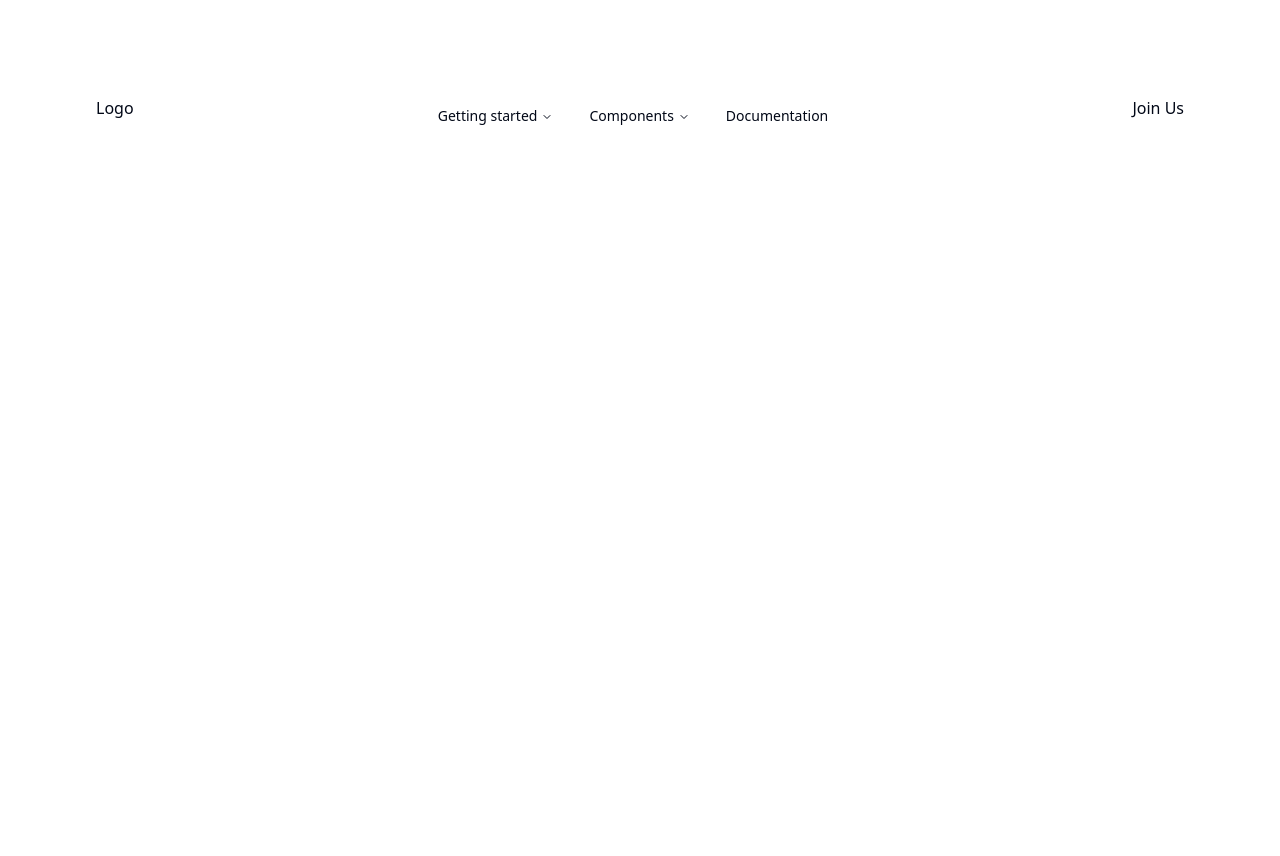
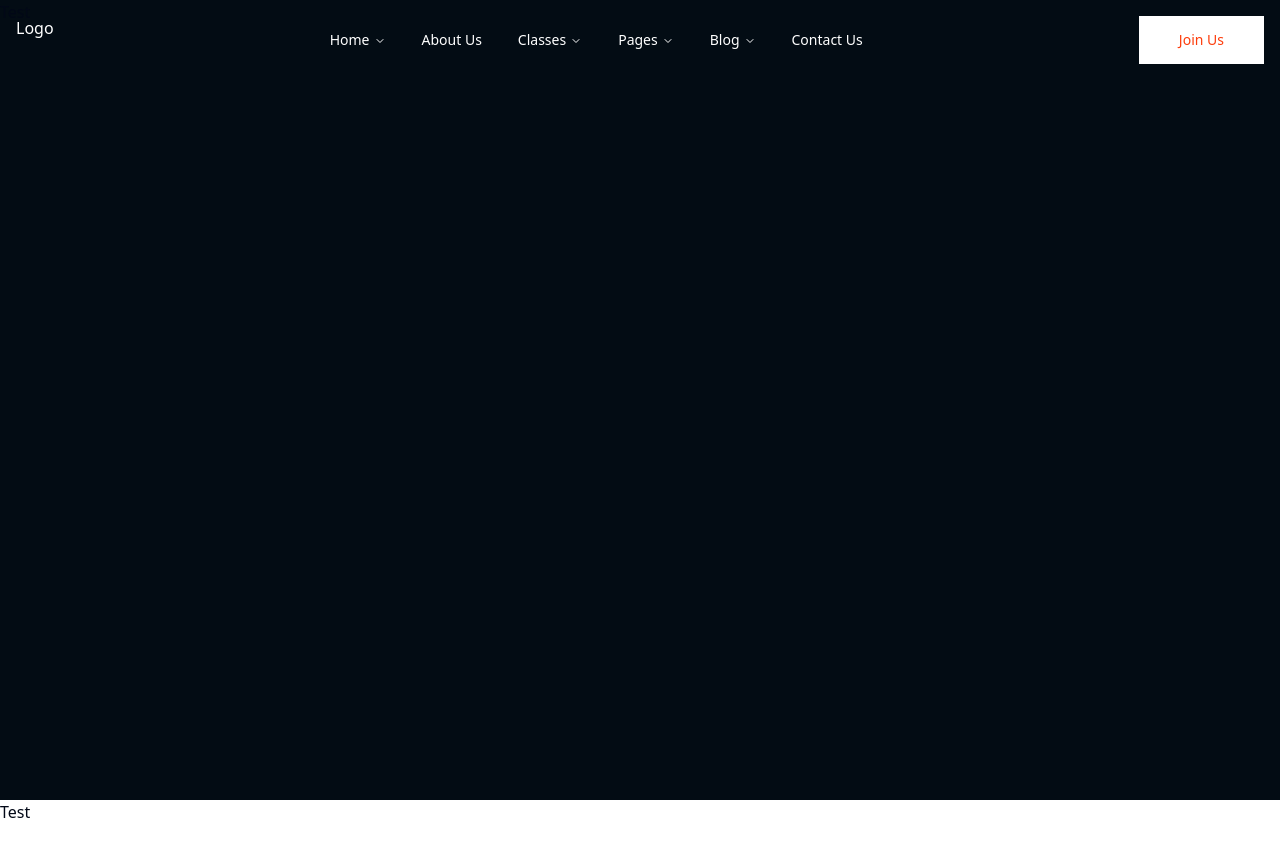
Before and after one commit to JoaquinHAcosta/gymPage, a Next.js app: page / in a window 1280 px wide. Shown: the top 856 px of the page. Before the commit the page ends 800 px from the top, so only its background shows below. Built offline with nearby package versions, Linux system fonts and the light colour scheme.

Commit message:
navbar 50

```diff
--- a/package.json
+++ b/package.json
@@ -10,6 +10,7 @@
   },
   "dependencies": {
     "@radix-ui/react-navigation-menu": "^1.2.0",
+    "@radix-ui/react-slot": "^1.1.0",
     "class-variance-authority": "^0.7.0",
     "clsx": "^2.1.1",
     "lucide-react": "^0.400.0",
--- a/src/app/layout.tsx
+++ b/src/app/layout.tsx
@@ -2,6 +2,7 @@
 import { Inter as FontSans } from 'next/font/google'
 import './globals.css'
 import { cn } from '@/lib/utils'
+import { Header } from '@/components/Header/Header'
 
 const fontSans = FontSans({
   subsets: ['latin'],
@@ -26,8 +27,9 @@
           fontSans.variable
         )}
       >
+        <Header />
         {children}
-      </body>{' '}
+      </body>
     </html>
   )
 }
--- a/src/app/page.tsx
+++ b/src/app/page.tsx
@@ -2,8 +2,9 @@
 
 export default function Home() {
   return (
-    <main className="flex min-h-screen flex-col items-center justify-between p-24">
-      <Header />
+    <main className="flex min-h-screen flex-col items-center justify-between">
+      <section className="bg-[#030c14] w-full h-screen">Test</section>
+      <section className="bg-white w-full h-screen">Test</section>
     </main>
   )
 }
--- a/src/components/Header/Header.tsx
+++ b/src/components/Header/Header.tsx
@@ -1,12 +1,17 @@
 import Link from 'next/link'
-import { NavigationMenuDemo } from './Buttons'
+import { NavButtons } from './NavButtons'
+import { Button } from '../ui/button'
 
 export const Header = () => {
   return (
-    <nav className="w-full flex justify-between bg-transparent">
-      <div>Logo</div>
-      <NavigationMenuDemo />
-      <div>Join Us</div>
+    <nav className="bg-black w-full flex justify-between bg-transparent p-4 absolute">
+      <div className="text-white">Logo</div>
+      <NavButtons />
+      <div className="items-center bg-red-600 w-max">
+        <Button variant={'style1'} size={'mainsize'}>
+          Join Us
+        </Button>
+      </div>
     </nav>
   )
 }
--- a/src/components/Header/Buttons.tsx
+++ b/src/components/Header/NavButtons.tsx
@@ -53,12 +53,14 @@
   },
 ]
 
-export function NavigationMenuDemo() {
+export function NavButtons() {
   return (
     <NavigationMenu>
       <NavigationMenuList>
         <NavigationMenuItem>
-          <NavigationMenuTrigger>Getting started</NavigationMenuTrigger>
+          <NavigationMenuTrigger className="bg-transparent text-white">
+            Home
+          </NavigationMenuTrigger>
           <NavigationMenuContent>
             <ul className="grid gap-3 p-4 md:w-[400px] lg:w-[500px] lg:grid-cols-[.75fr_1fr]">
               <li className="row-span-3">
@@ -91,7 +93,46 @@
           </NavigationMenuContent>
         </NavigationMenuItem>
         <NavigationMenuItem>
-          <NavigationMenuTrigger>Components</NavigationMenuTrigger>
+          <Link href="/docs" legacyBehavior passHref>
+            <NavigationMenuLink className={navigationMenuTriggerStyle()}>
+              About Us
+            </NavigationMenuLink>
+          </Link>
+        </NavigationMenuItem>
+        <NavigationMenuItem>
+          <NavigationMenuTrigger>Classes</NavigationMenuTrigger>
+          <NavigationMenuContent>
+            <ul className="grid w-[400px] gap-3 p-4 md:w-[500px] md:grid-cols-2 lg:w-[600px] ">
+              {components.map((component) => (
+                <ListItem
+                  key={component.title}
+                  title={component.title}
+                  href={component.href}
+                >
+                  {component.description}
+                </ListItem>
+              ))}
+            </ul>
+          </NavigationMenuContent>
+        </NavigationMenuItem>
+        <NavigationMenuItem>
+          <NavigationMenuTrigger>Pages</NavigationMenuTrigger>
+          <NavigationMenuContent>
+            <ul className="grid w-[400px] gap-3 p-4 md:w-[500px] md:grid-cols-2 lg:w-[600px] ">
+              {components.map((component) => (
+                <ListItem
+                  key={component.title}
+                  title={component.title}
+                  href={component.href}
+                >
+                  {component.description}
+                </ListItem>
+              ))}
+            </ul>
+          </NavigationMenuContent>
+        </NavigationMenuItem>
+        <NavigationMenuItem>
+          <NavigationMenuTrigger>Blog</NavigationMenuTrigger>
           <NavigationMenuContent>
             <ul className="grid w-[400px] gap-3 p-4 md:w-[500px] md:grid-cols-2 lg:w-[600px] ">
               {components.map((component) => (
@@ -109,7 +150,7 @@
         <NavigationMenuItem>
           <Link href="/docs" legacyBehavior passHref>
             <NavigationMenuLink className={navigationMenuTriggerStyle()}>
-              Documentation
+              Contact Us
             </NavigationMenuLink>
           </Link>
         </NavigationMenuItem>
--- /dev/null
+++ b/src/components/ui/button.tsx
@@ -0,0 +1,61 @@
+import * as React from 'react'
+import { Slot } from '@radix-ui/react-slot'
+import { cva, type VariantProps } from 'class-variance-authority'
+
+import { cn } from '@/lib/utils'
+
+const buttonVariants = cva(
+  'inline-flex items-center justify-center whitespace-nowrap rounded-md text-sm font-medium ring-offset-background transition-colors focus-visible:outline-none focus-visible:ring-2 focus-visible:ring-ring focus-visible:ring-offset-2 disabled:pointer-events-none disabled:opacity-50',
+  {
+    variants: {
+      variant: {
+        default: 'bg-primary text-primary-foreground hover:bg-primary/90',
+        destructive:
+          'bg-destructive text-destructive-foreground hover:bg-destructive/90',
+        outline:
+          'border border-input bg-background hover:bg-accent hover:text-accent-foreground',
+        secondary:
+          'bg-secondary text-secondary-foreground hover:bg-secondary/80',
+        ghost: 'hover:bg-accent hover:text-accent-foreground',
+        link: 'text-primary underline-offset-4 hover:underline',
+        style1:
+          'rounded-none bg-white text-[#FD3D0C] hover:bg-[#FD3D0C] hover:text-white',
+        style2:
+          'rounded-none bg-transparent text-[#FD3D0C] hover:bg-[#FD3D0C] hover:text-white',
+      },
+      size: {
+        default: 'h-10 px-4 py-2',
+        sm: 'h-9 rounded-md px-3',
+        lg: 'h-11 rounded-md px-8',
+        icon: 'h-10 w-10',
+        mainsize: 'h-12 px-10',
+      },
+    },
+    defaultVariants: {
+      variant: 'default',
+      size: 'default',
+    },
+  }
+)
+
+export interface ButtonProps
+  extends React.ButtonHTMLAttributes<HTMLButtonElement>,
+    VariantProps<typeof buttonVariants> {
+  asChild?: boolean
+}
+
+const Button = React.forwardRef<HTMLButtonElement, ButtonProps>(
+  ({ className, variant, size, asChild = false, ...props }, ref) => {
+    const Comp = asChild ? Slot : 'button'
+    return (
+      <Comp
+        className={cn(buttonVariants({ variant, size, className }))}
+        ref={ref}
+        {...props}
+      />
+    )
+  }
+)
+Button.displayName = 'Button'
+
+export { Button, buttonVariants }
--- a/src/components/ui/navigation-menu.tsx
+++ b/src/components/ui/navigation-menu.tsx
@@ -1,9 +1,9 @@
-import * as React from "react"
-import * as NavigationMenuPrimitive from "@radix-ui/react-navigation-menu"
-import { cva } from "class-variance-authority"
-import { ChevronDown } from "lucide-react"
+import * as React from 'react'
+import * as NavigationMenuPrimitive from '@radix-ui/react-navigation-menu'
+import { cva } from 'class-variance-authority'
+import { ChevronDown } from 'lucide-react'
 
-import { cn } from "@/lib/utils"
+import { cn } from '@/lib/utils'
 
 const NavigationMenu = React.forwardRef<
   React.ElementRef<typeof NavigationMenuPrimitive.Root>,
@@ -12,7 +12,7 @@
   <NavigationMenuPrimitive.Root
     ref={ref}
     className={cn(
-      "relative z-10 flex max-w-max flex-1 items-center justify-center",
+      'relative z-10 flex max-w-max flex-1 items-center justify-center',
       className
     )}
     {...props}
@@ -30,7 +30,7 @@
   <NavigationMenuPrimitive.List
     ref={ref}
     className={cn(
-      "group flex flex-1 list-none items-center justify-center space-x-1",
+      'group flex flex-1 list-none items-center justify-center space-x-1',
       className
     )}
     {...props}
@@ -41,7 +41,7 @@
 const NavigationMenuItem = NavigationMenuPrimitive.Item
 
 const navigationMenuTriggerStyle = cva(
-  "group inline-flex h-10 w-max items-center justify-center rounded-md bg-background px-4 py-2 text-sm font-medium transition-colors hover:bg-accent hover:text-accent-foreground focus:bg-accent focus:text-accent-foreground focus:outline-none disabled:pointer-events-none disabled:opacity-50 data-[active]:bg-accent/50 data-[state=open]:bg-accent/50"
+  'group inline-flex h-10 w-max items-center justify-center rounded-md bg-transparent text-white px-4 py-2 text-sm font-medium transition-colors hover:bg-white hover:text-[#FD3D0C] focus:bg-accent focus:text-accent-foreground focus:outline-none disabled:pointer-events-none disabled:opacity-50 data-[active]:bg-accent/50 data-[state=open]:bg-accent/50'
 )
 
 const NavigationMenuTrigger = React.forwardRef<
@@ -50,10 +50,10 @@
 >(({ className, children, ...props }, ref) => (
   <NavigationMenuPrimitive.Trigger
     ref={ref}
-    className={cn(navigationMenuTriggerStyle(), "group", className)}
+    className={cn(navigationMenuTriggerStyle(), 'group', className)}
     {...props}
   >
-    {children}{" "}
+    {children}{' '}
     <ChevronDown
       className="relative top-[1px] ml-1 h-3 w-3 transition duration-200 group-data-[state=open]:rotate-180"
       aria-hidden="true"
@@ -69,7 +69,7 @@
   <NavigationMenuPrimitive.Content
     ref={ref}
     className={cn(
-      "left-0 top-0 w-full data-[motion^=from-]:animate-in data-[motion^=to-]:animate-out data-[motion^=from-]:fade-in data-[motion^=to-]:fade-out data-[motion=from-end]:slide-in-from-right-52 data-[motion=from-start]:slide-in-from-left-52 data-[motion=to-end]:slide-out-to-right-52 data-[motion=to-start]:slide-out-to-left-52 md:absolute md:w-auto ",
+      'left-0 top-0 w-full data-[motion^=from-]:animate-in data-[motion^=to-]:animate-out data-[motion^=from-]:fade-in data-[motion^=to-]:fade-out data-[motion=from-end]:slide-in-from-right-52 data-[motion=from-start]:slide-in-from-left-52 data-[motion=to-end]:slide-out-to-right-52 data-[motion=to-start]:slide-out-to-left-52 md:absolute md:w-auto ',
       className
     )}
     {...props}
@@ -83,10 +83,10 @@
   React.ElementRef<typeof NavigationMenuPrimitive.Viewport>,
   React.ComponentPropsWithoutRef<typeof NavigationMenuPrimitive.Viewport>
 >(({ className, ...props }, ref) => (
-  <div className={cn("absolute left-0 top-full flex justify-center")}>
+  <div className={cn('absolute left-0 top-full flex justify-center')}>
     <NavigationMenuPrimitive.Viewport
       className={cn(
-        "origin-top-center relative mt-1.5 h-[var(--radix-navigation-menu-viewport-height)] w-full overflow-hidden rounded-md border bg-popover text-popover-foreground shadow-lg data-[state=open]:animate-in data-[state=closed]:animate-out data-[state=closed]:zoom-out-95 data-[state=open]:zoom-in-90 md:w-[var(--radix-navigation-menu-viewport-width)]",
+        'origin-top-center relative mt-1.5 h-[var(--radix-navigation-menu-viewport-height)] w-full overflow-hidden rounded-md border bg-popover text-popover-foreground shadow-lg data-[state=open]:animate-in data-[state=closed]:animate-out data-[state=closed]:zoom-out-95 data-[state=open]:zoom-in-90 md:w-[var(--radix-navigation-menu-viewport-width)]',
         className
       )}
       ref={ref}
@@ -104,7 +104,7 @@
   <NavigationMenuPrimitive.Indicator
     ref={ref}
     className={cn(
-      "top-full z-[1] flex h-1.5 items-end justify-center overflow-hidden data-[state=visible]:animate-in data-[state=hidden]:animate-out data-[state=hidden]:fade-out data-[state=visible]:fade-in",
+      'top-full z-[1] flex h-1.5 items-end justify-center overflow-hidden data-[state=visible]:animate-in data-[state=hidden]:animate-out data-[state=hidden]:fade-out data-[state=visible]:fade-in',
       className
     )}
     {...props}
```
Also changed, not shown: 1 other file (tests, documents, lock files or other folders).
